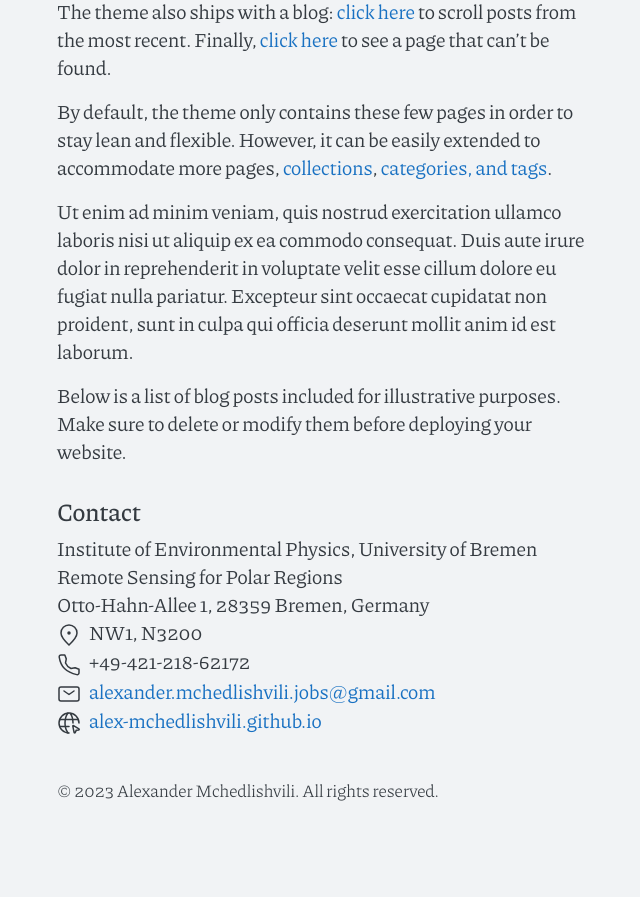
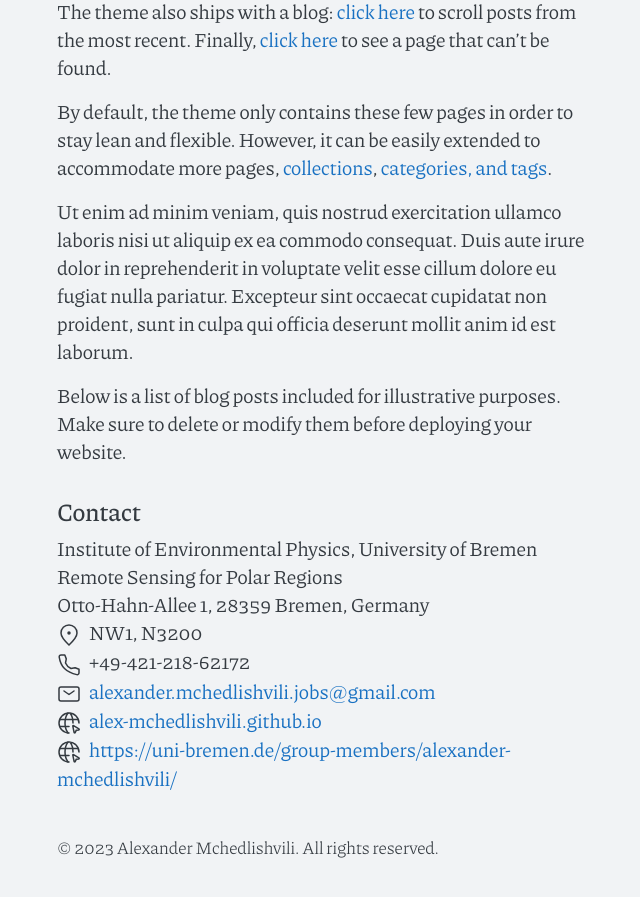
Before and after one commit to Alex-Mchedlishvili/Alex-Mchedlishvili.github.io, a Jekyll site: the page built from index.md, in a window 1280 px wide and 900 px high, scrolled down 1544 px. Shown: the top 897 px of the window, without its empty margins (310-950 px from the left). Built offline with Jekyll 4.4.1, drawn with Linux system fonts in a browser that asks for light colours; before the commit the page ends 2387 px from its top, so only the background shows below that.

Commit message:
Update contact.html

```diff
--- a/_includes/contact.html
+++ b/_includes/contact.html
@@ -8,5 +8,6 @@
     <li><span class="li-icon">{% include svg/phone.svg %}</span><span>+49-421-218-62172</span></li>
     <li><span class="li-icon">{% include svg/mail.svg %}</span><a href="mailto:alexander.mchedlishvili.jobs@gmail.com">alexander.mchedlishvili.jobs@gmail.com</a></li>
     <li><span class="li-icon">{% include svg/internet.svg %}</span><a href="https://alex-mchedlishvili.github.io">alex-mchedlishvili.github.io</a></li>
+    <li><span class="li-icon">{% include svg/internet.svg %}</span><a href="https://seaice.uni-bremen.de/group-members/alexander-mchedlishvili/">https://uni-bremen.de/group-members/alexander-mchedlishvili/</a></li>
   </ul>
 </div>
```
